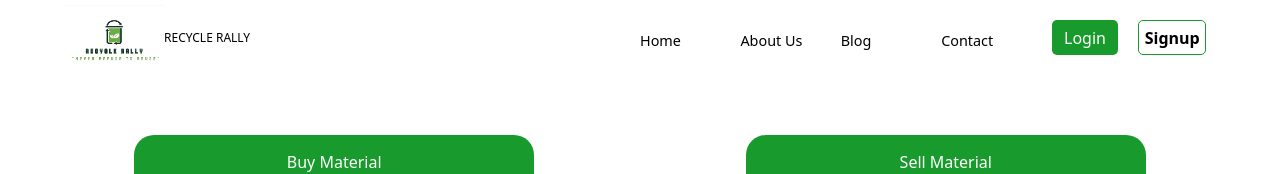
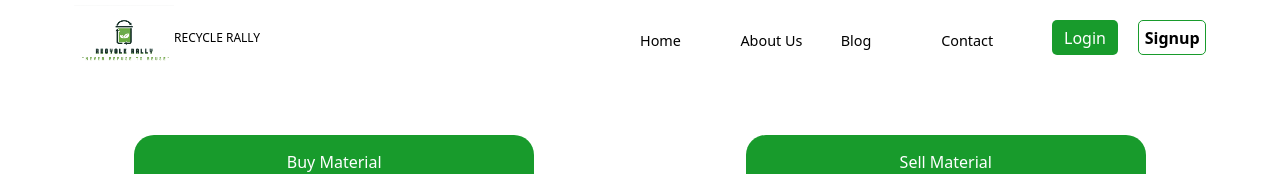
Before and after one commit to Arul3011/wast-management-app, a Next.js app: page / in a window 1280 px wide. Shown: the top 174 px of the page. Built offline with nearby package versions, Linux system fonts and the light colour scheme; no server answers.

Commit message:
modfied:navbar aligiment

```diff
--- a/src/componuntes/Nav.jsx
+++ b/src/componuntes/Nav.jsx
@@ -15,12 +15,12 @@ const Nav = () => {
         Cookie.remove("email")
       };
   return (
-    <div className="flex w-[90%] h-[auto] px-0 my-[15px] mb-[20px] m-[auto] justify-between sticky top-0 items-center bg-[#fff]">
+    <div className="flex w-[90%] rounded-[10px] h-[auto] px-0 my-[15px] mb-[20px] m-[auto] justify-between sticky top-1 items-center bg-[#fff]">
       <Link href="/" className="flex w-[50%]">
         <img
           src="/pixelcut-export.jpeg"
           alt="logo"
-          className="w-[100px] h-[70px] mt-[-10px]"
+          className="w-[100px] ml-[10px] h-[70px] mt-[-10px]"
         />
         <p className="mt-[15px] sm:text-xs text-sm" >RECYCLE RALLY</p>
       </Link>
```
